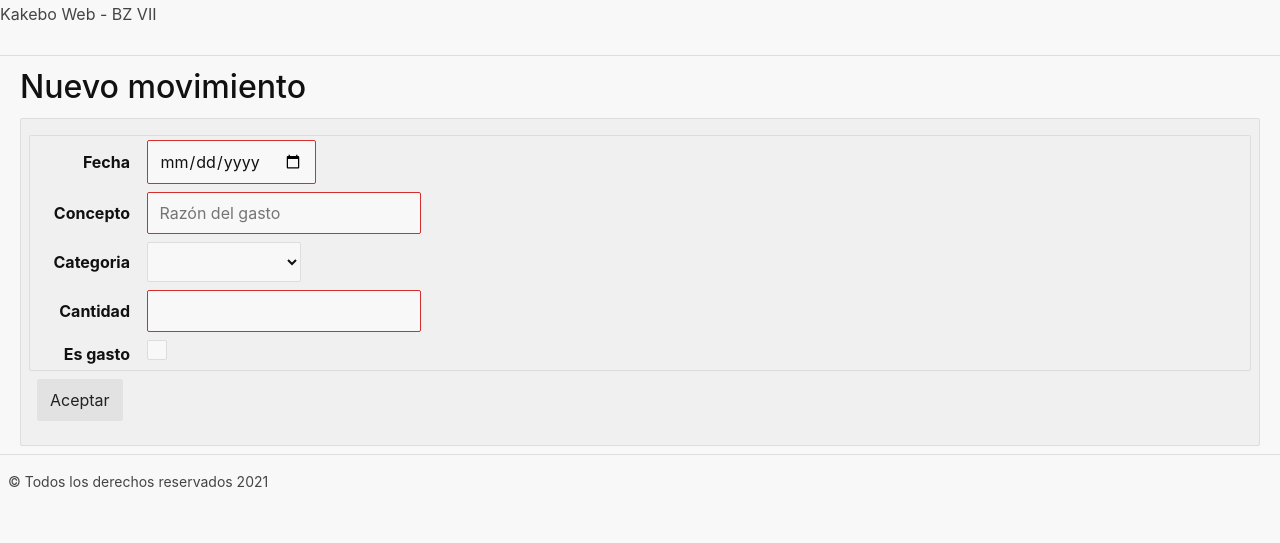
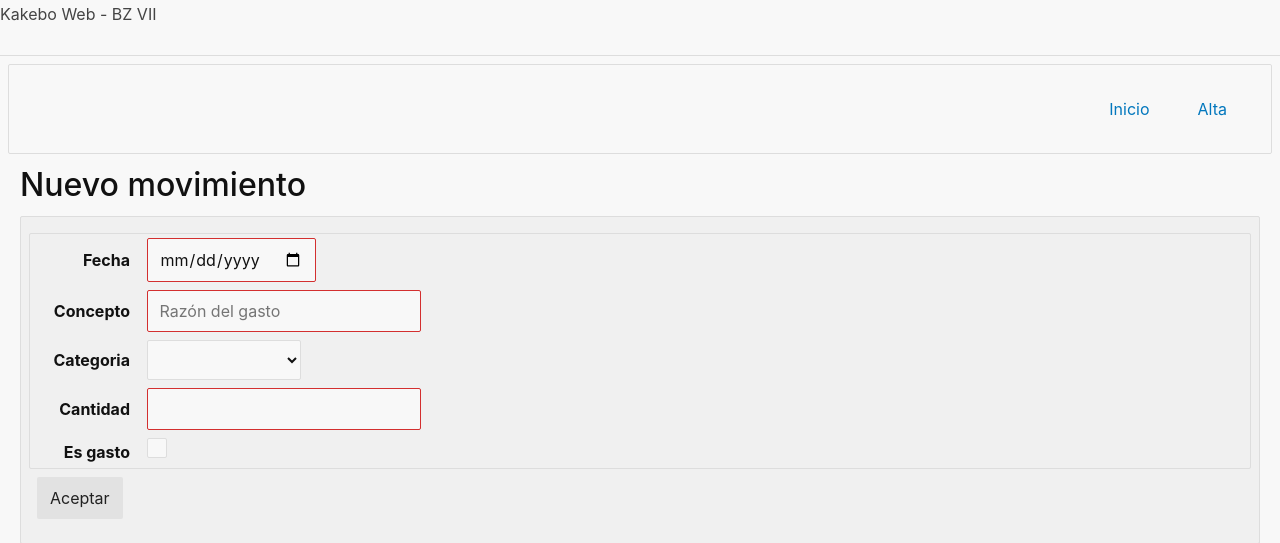
Before and after one commit to pigmonchu/kakebo_web_bz7, a Flask app: page /nuevo in a window 1280 px wide. Shown: the top 543 px of the page. Run offline with Flask 2, Linux system fonts and the light colour scheme; parts of the project's set-up code (start-up, migrations or seed data) failed here and were passed over.

Commit message:
Menú nav

```diff
--- a/kakebo/static/css/styles.css
+++ b/kakebo/static/css/styles.css
@@ -35,3 +35,12 @@
     font-weight: bold;
     color: darkred;
 }
+
+ul.menu {
+    display: flex;
+    flex-direction: row-reverse;
+}
+
+ul.menu li {
+    display: inline-block;
+}
--- a/kakebo/templates/base.html
+++ b/kakebo/templates/base.html
@@ -12,6 +12,12 @@
     <header>
         Kakebo Web - BZ VII
     </header>
+    <nav>
+        <ul class="menu">
+            <li><a href="/nuevo">Alta</a></li>
+            <li><a href="/">Inicio</a></li>
+        </ul>
+    </nav>
     {% with mensajes = get_flashed_messages(with_categories = true) %}
         {% if mensajes %}
         <div class="popup">
```
